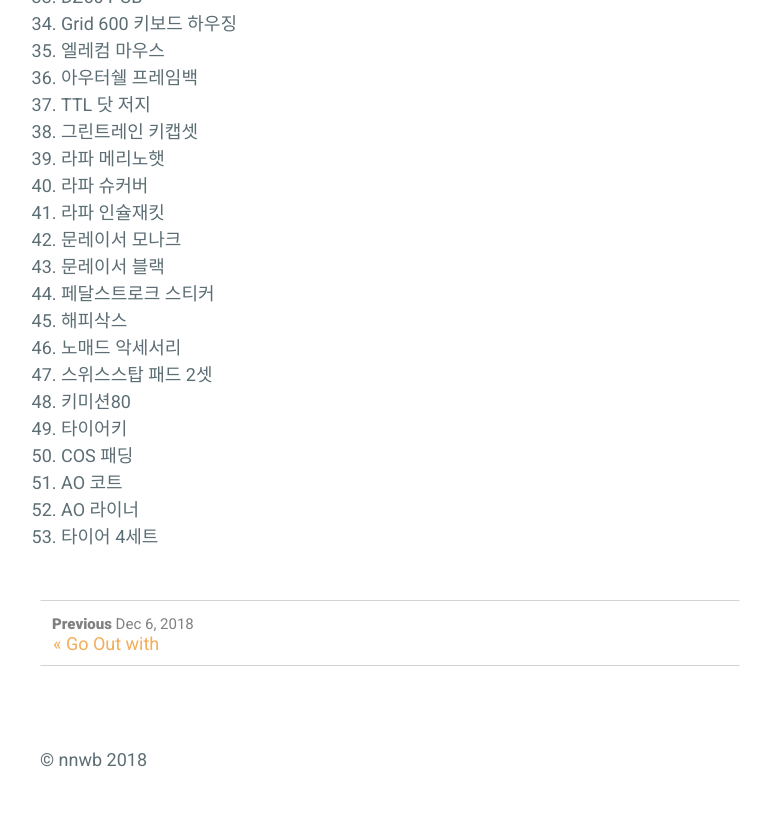
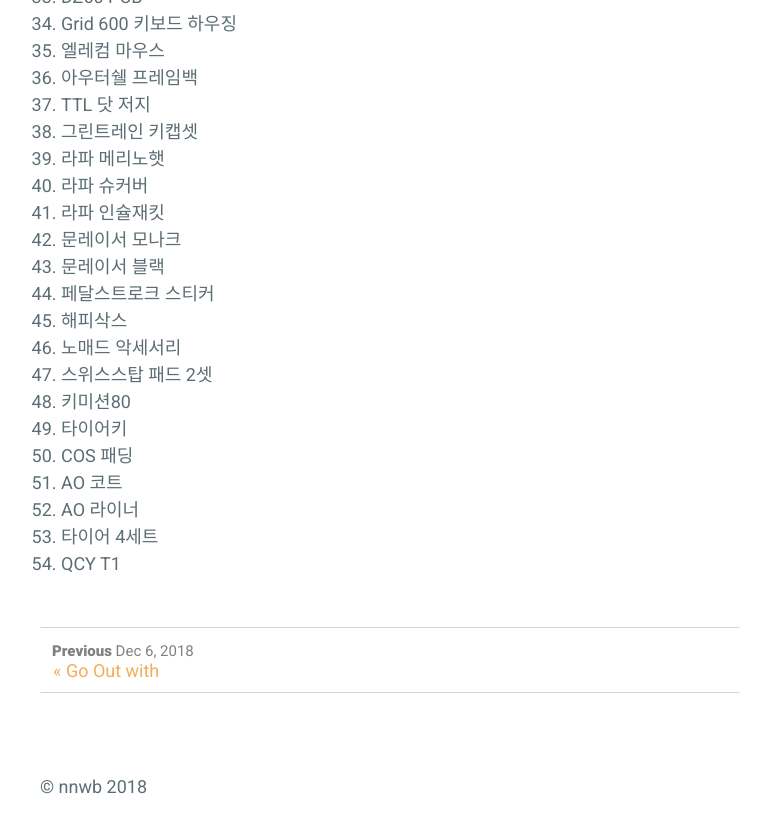
Before and after one commit to nnwb/nnwb.github.io, a Jekyll site: the page built from _posts/2018-12-14-buying2018.md, in a window 1280 px wide and 900 px high, scrolled down 1256 px. Shown: the top 833 px of the window, without its empty margins (250-1021 px from the left). Built offline with Jekyll 4.4.1, drawn with Linux system fonts in a browser that asks for light colours; comment, search, counter and statistics services are not loaded.

Commit message:
Update 2018-12-14-buying2018.md

```diff
--- a/_posts/2018-12-14-buying2018.md
+++ b/_posts/2018-12-14-buying2018.md
@@ -63,3 +63,4 @@ comments: true
 51. AO 코트
 52. AO 라이너
 53. 타이어 4세트
+54. QCY T1
```
